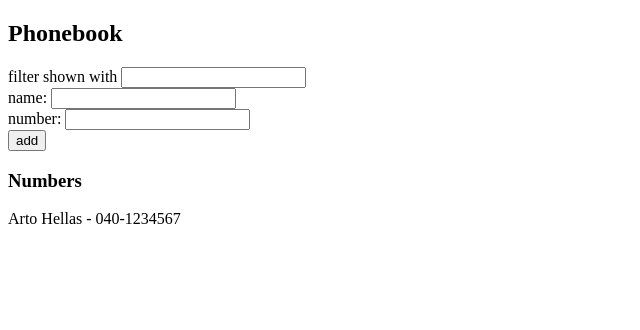
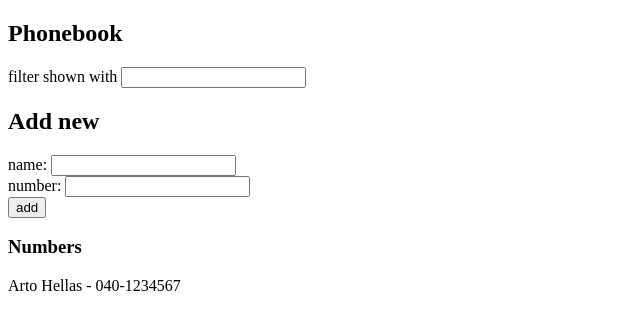
Before and after one commit to silentJo/Web3-2023, a React (Vite) app in the folder exercises/module4/: page / in a window 1280 px wide. Shown: the top 330 px of the page, without its empty margins (0-640 px from the left). Built offline with nearby package versions, Linux system fonts and the light colour scheme.

Commit message:
module4 : 2.10

```diff
--- /dev/null
+++ b/exercises/module4/src/components/AddPerson/AddPerson.jsx
@@ -0,0 +1,38 @@
+import React from "react";
+
+const AddPerson = ({
+                       newName,
+                       setNewName,
+                       newNumber,
+                       setNewNumber,
+                       addPerson
+                   }) => {
+    const handleAddPerson = (event) => {
+        event.preventDefault();
+        addPerson();
+    };
+
+    const handleNameChange = (event) => {
+        setNewName(event.target.value);
+    };
+
+    const handleNumberChange = (event) => {
+        setNewNumber(event.target.value);
+    }
+
+    return (
+        <form onSubmit={handleAddPerson}>
+            <div>
+                name: <input value={newName} onChange={handleNameChange} />
+            </div>
+            <div>
+                number: <input value={newNumber} onChange={handleNumberChange}/>
+            </div>
+            <div>
+                <button type="submit">add</button>
+            </div>
+        </form>
+    );
+};
+
+export default AddPerson;
--- a/exercises/module4/src/components/App/App.jsx
+++ b/exercises/module4/src/components/App/App.jsx
@@ -1,6 +1,7 @@
 import {useState} from 'react'
 import Person from "../Person/Person.jsx";
 import FilterPersons from "../FilterPersons/FilterPersons.jsx";
+import AddPerson from "../AddPerson/AddPerson.jsx";
 
 const App = () => {
     const [persons, setPersons] = useState([
@@ -10,16 +11,7 @@ const App = () => {
     const [newNumber, setNewNumber] = useState('')
     const [filterValue, setfiltervalue] = useState('')
 
-    const handleNameChange = (event) => {
-        setNewName(event.target.value)
-    }
-
-    const handleNumberChange = (event) => {
-        setNewNumber(event.target.value)
-    }
-
-    const addPerson = (event) => {
-        event.preventDefault()
+    const addPerson = () => {
         const personObject = {
             name: newName,
             number: newNumber,
@@ -53,17 +45,14 @@ const App = () => {
             <div>
                 <FilterPersons changeFilter={changeFilter} filterValue={filterValue}/>
             </div>
-            <form onSubmit={addPerson}>
-                <div>
-                    name: <input value={newName} onChange={handleNameChange}/>
-                </div>
-                <div>
-                    number: <input value={newNumber} onChange={handleNumberChange}/>
-                </div>
-                <div>
-                    <button type="submit">add</button>
-                </div>
-            </form>
+            <h2>Add new</h2>
+            <AddPerson
+                newName={newName}
+                setNewName={setNewName}
+                newNumber={newNumber}
+                setNewNumber={setNewNumber}
+                addPerson={addPerson}
+            />
             <h3>Numbers</h3>
             {filteredPersons.map(person =>
                 <Person key={person.id} name={person.name} number={person.number}/>
```
